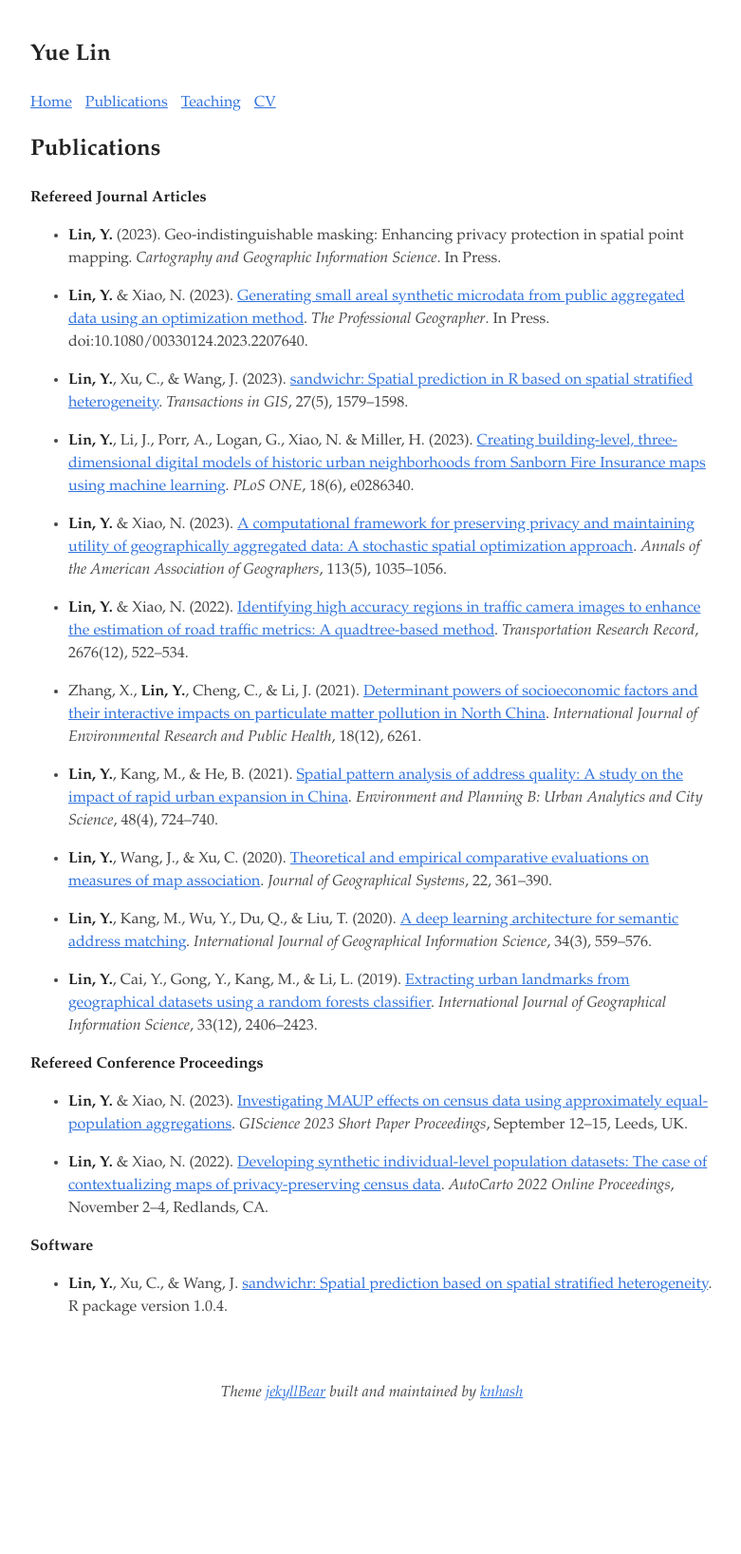
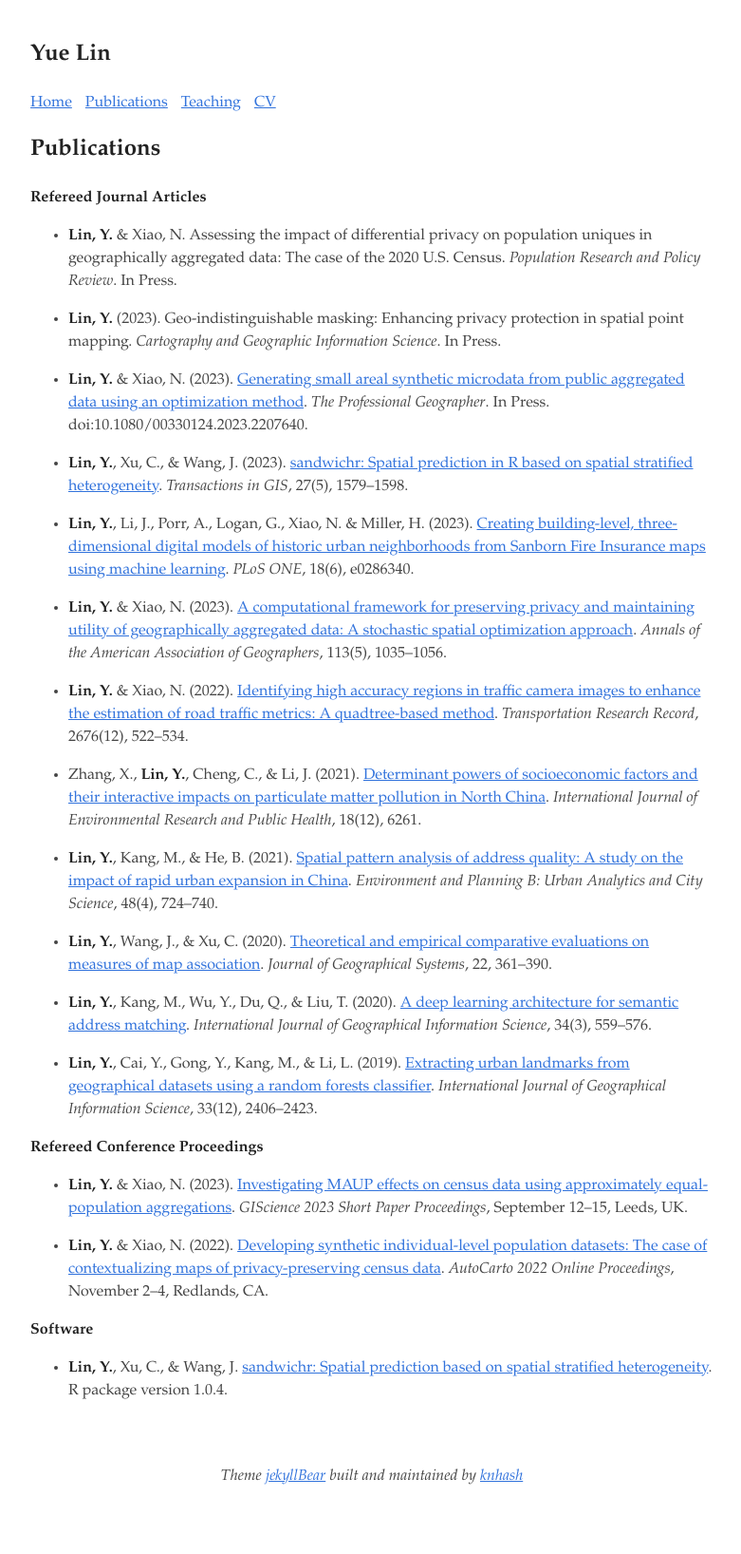
Before and after one commit to linyuehzzz/linyuehzzz.github.io, a Jekyll site: the page built from publications.md, in a window 1280 px wide. Shown: the whole page at 95% size, without its empty margins (248-1029 px from the left). Built offline with Jekyll 4.4.1, drawn with Linux system fonts in a browser that asks for light colours; before the commit the page ends 1548 px from its top, so only the background shows below that.

Commit message:
update pub

```diff
--- a/publications.md
+++ b/publications.md
@@ -6,6 +6,8 @@ permalink: /publications
 ---
 
 **Refereed Journal Articles**
+
+- **Lin, Y.** & Xiao, N. Assessing the impact of differential privacy on population uniques in geographically aggregated data: The case of the 2020 U.S. Census. *Population Research and Policy Review*. In Press.
 
 - **Lin, Y.** (2023). Geo-indistinguishable masking: Enhancing privacy protection in spatial point mapping. *Cartography and Geographic Information Science*. In Press.
 
```
Also changed, not shown: 1 other file.
